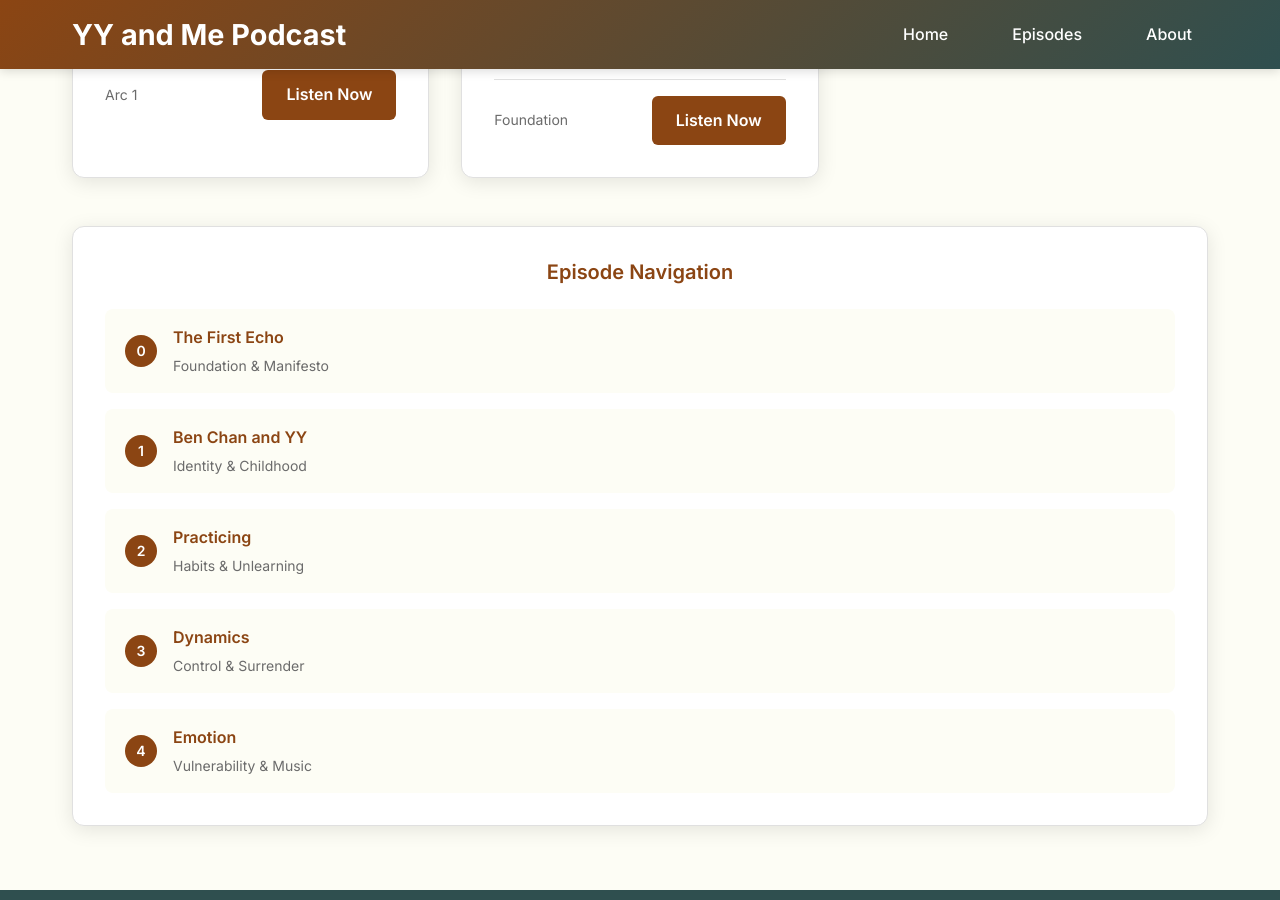
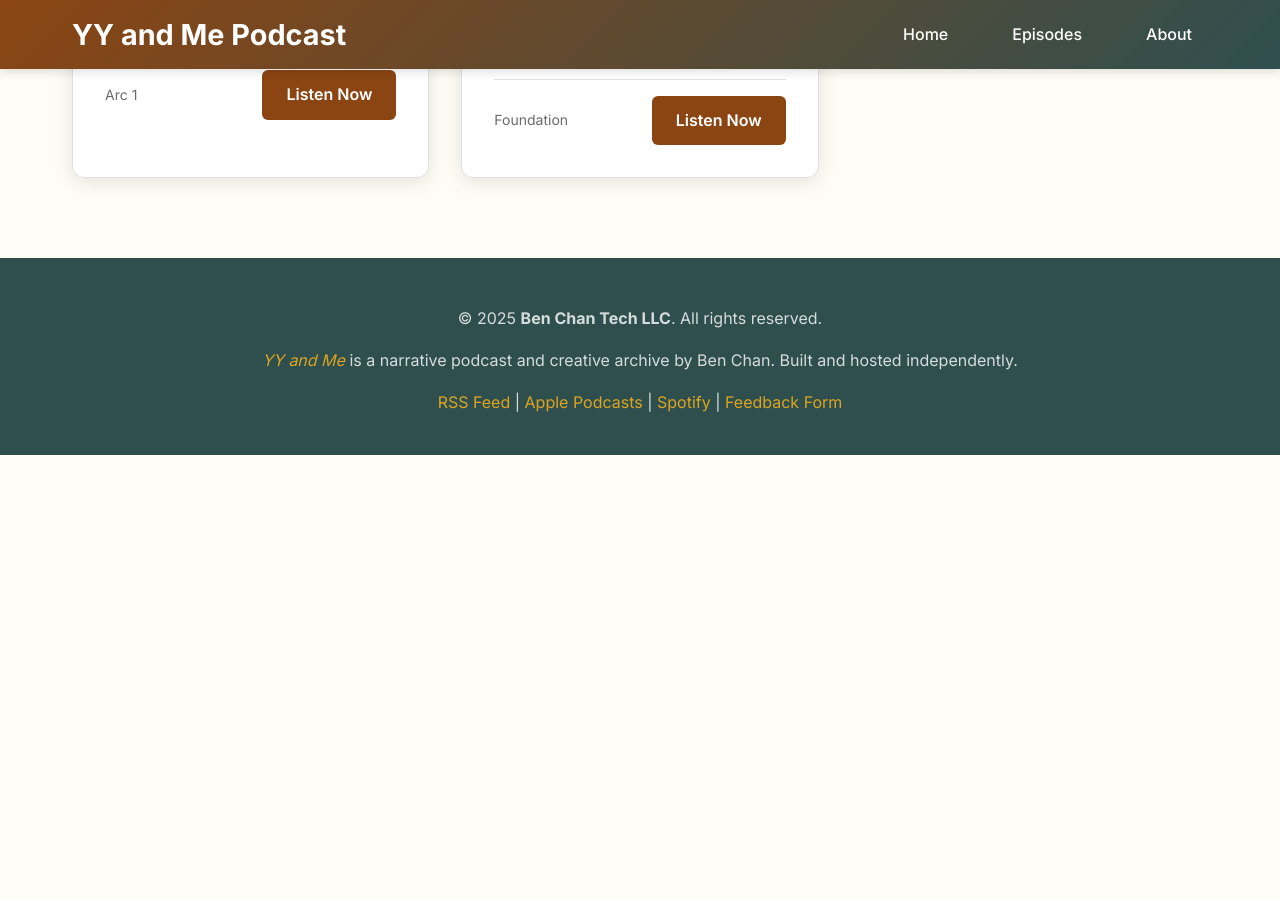
Before and after one commit to benchantech/yyandme, a Jekyll site: the page built from index.md, in a window 1280 px wide and 900 px high, scrolled down 1127 px. Built offline with Jekyll 4.4.1, drawn with Linux system fonts in a browser that asks for light colours; after the commit the page ends 1582 px from its top, so only the background shows below that.

Commit message:
type: fix | Remove repeat navigation on home page

```diff
--- a/index.md
+++ b/index.md
@@ -60,5 +60,3 @@ title: YY and Me Podcast
     </div>
   </div>
 </div>
-
-{% include episode-navigation.html %}
```
